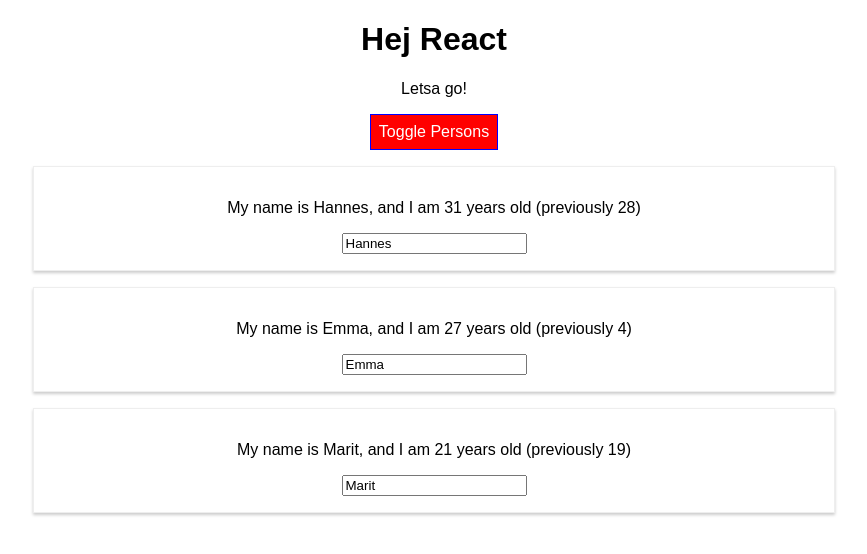
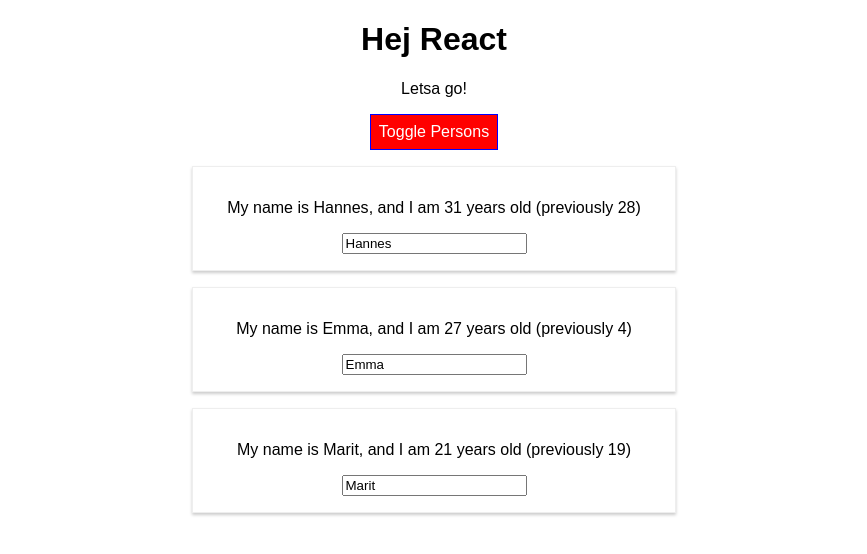
Before and after one commit to hander87/UdemyReactCourse, a React (Create React App) app: page / in a window 1280 px wide. Both pictures are taken after a click on the button "Toggle Persons". Shown: the top 554 px of the page, without its empty margins (206-1073 px from the left). Built offline with nearby package versions, Linux system fonts and the light colour scheme.

Commit message:
Radium and StyleRoot styling (ie @media and :hover)

```diff
--- a/src/App.js
+++ b/src/App.js
@@ -1,5 +1,5 @@
 import React, { Component } from 'react';
-import Radium from 'radium';
+import Radium, { StyleRoot } from 'radium';
 import './App.css';
 import Person from './Person/Person';
 
@@ -94,6 +94,7 @@
     }
 
     return (
+      <StyleRoot>
         <div className="App">
           <h1>Hej React</h1>
           <p className={classes.join(' ')}>Letsa go!</p>
@@ -104,6 +105,7 @@
           </button>
           {persons}
         </div>
+      </StyleRoot>
     );
     // return React.createElement('div', {className: 'App'}, React.createElement('h1', null, 'Hej React'));
   }
--- a/src/Person/Person.js
+++ b/src/Person/Person.js
@@ -3,11 +3,15 @@
 import './Person.css';
 
 const person = (props) => {
-
   const randomAge = Math.floor(Math.random() * 30);
+  const mediaStyle = {
+    '@media (min-width: 500px)': {
+      width: '450px'
+    }
+  }
 
   return (
-    <div className="Person">
+    <div className="Person" style={mediaStyle}>
       <p onClick={props.click}>My name is {props.name}, and I am {props.age} years old (previously {randomAge})</p>
       <p>{props.children}</p>
       <input type="text" onChange={props.changed} value={props.name} />
```
Lines whose indentation alone changed are shown as unchanged.
